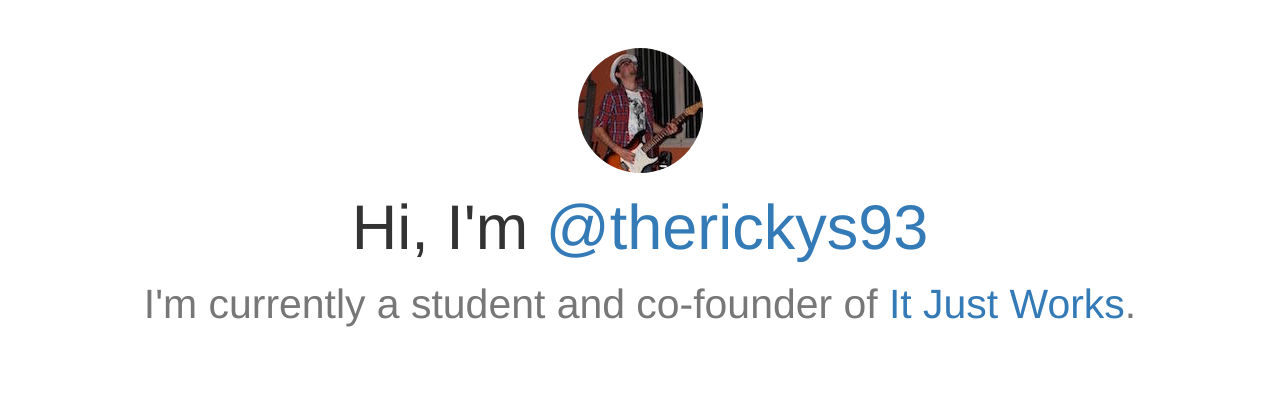
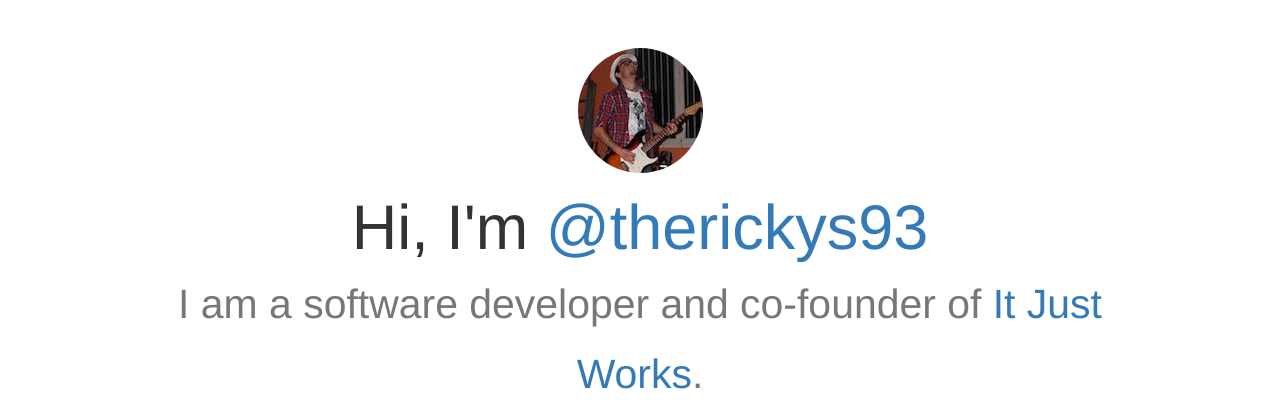
Before and after one commit to therickys93/therickys93.github.io, a website: page index.html in a window 1280 px wide. Shown: the top 417 px of the page. Drawn offline with Linux system fonts and the light colour scheme; files whose address does not match are found by name.

Commit message:
Update index.html

```diff
--- a/index.html
+++ b/index.html
@@ -24,7 +24,7 @@
             <img src="img/profilo.jpg" class="img-responsive img-circle center-block"/>
           </div>
 	        <h1 align="center"> Hi, I'm <a href="https://twitter.com/therickys93">@therickys93</a> <br />
-          <small>I'm currently a student and co-founder of <a href="http://itjustworks.it" >It Just Works</a>.</small></h1>
+          <small>I am a software developer and co-founder of <a href="http://itjustworks.it" >It Just Works</a>.</small></h1>
         </div>
     </div>
 
```
